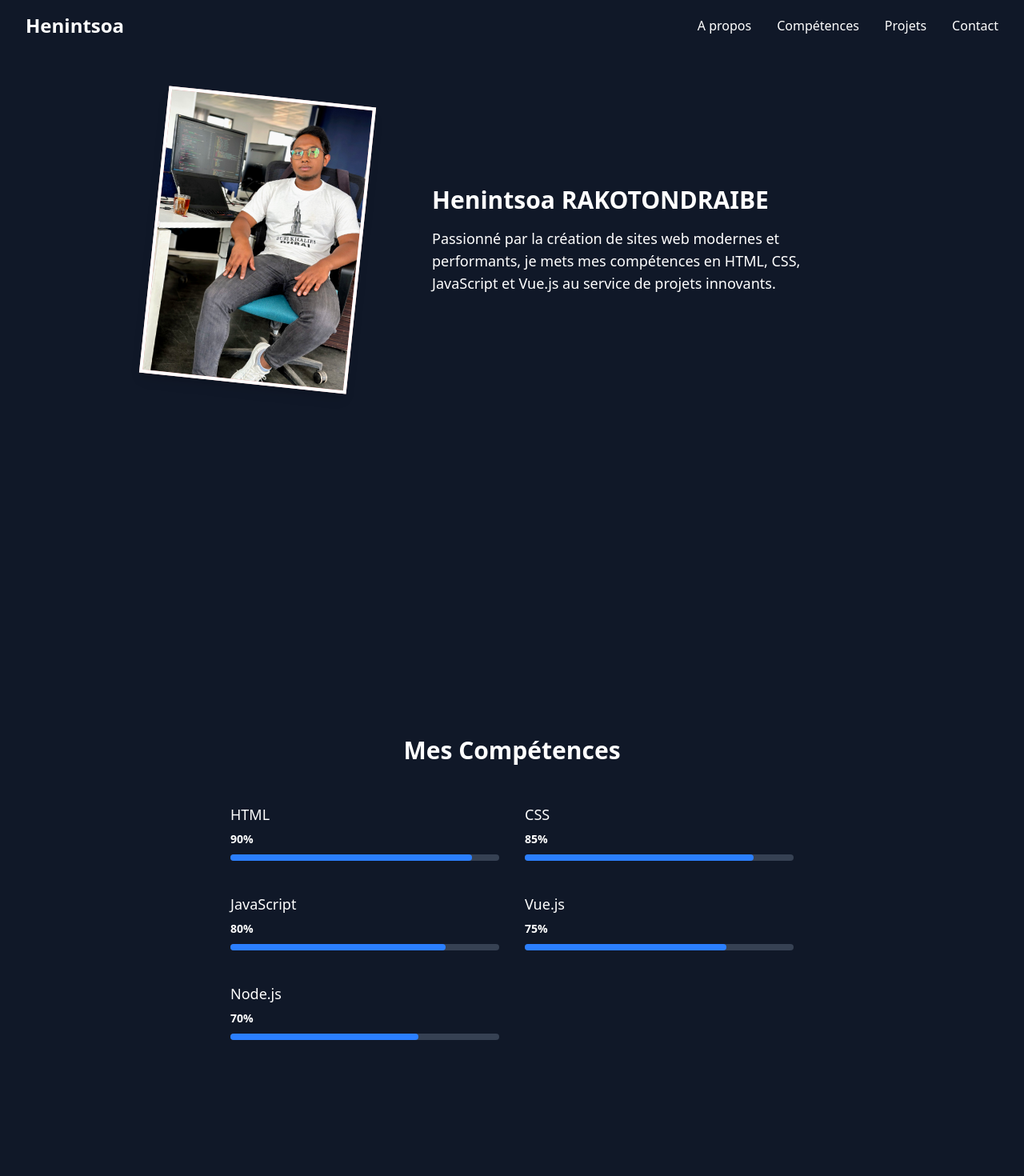
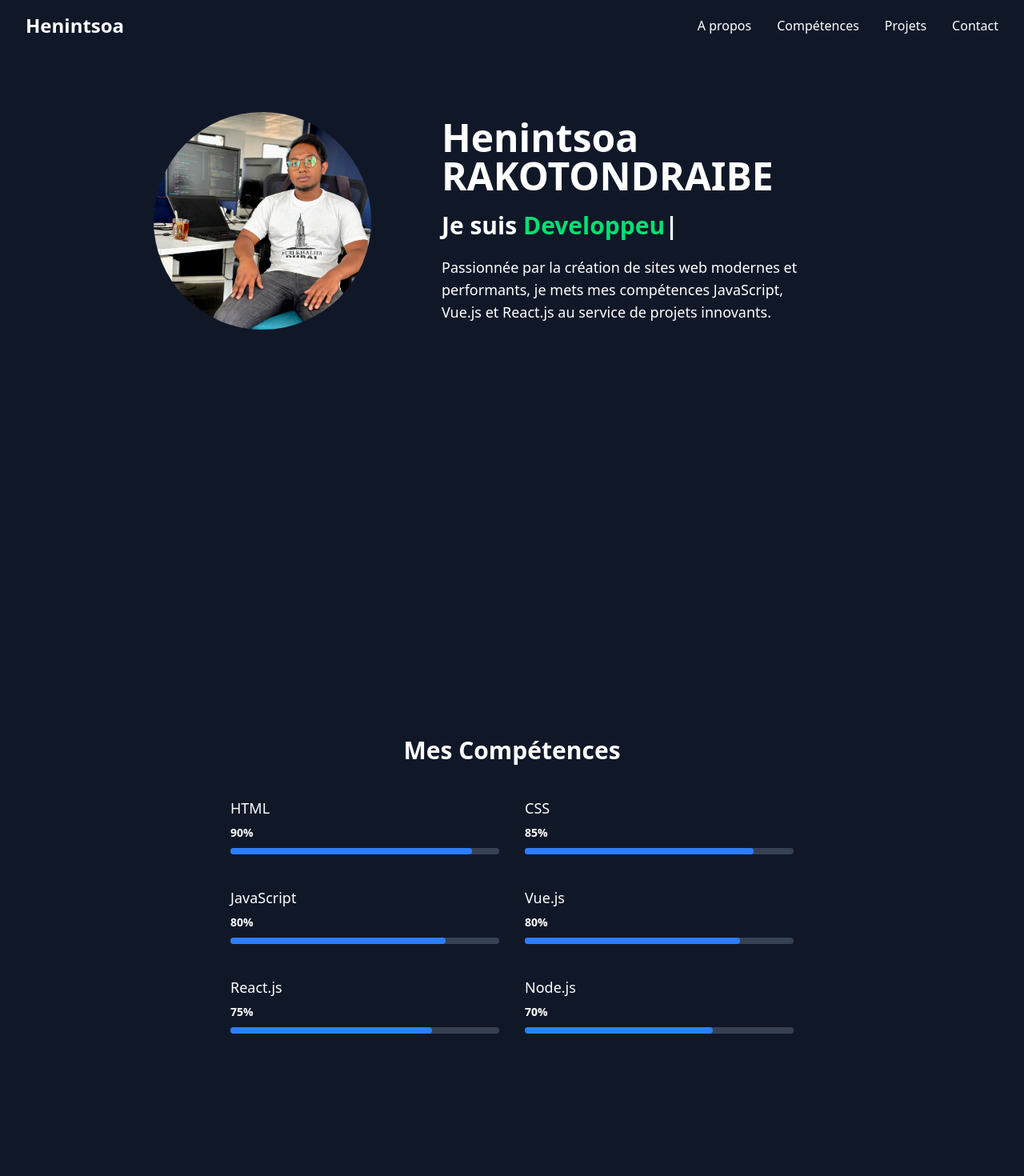
Before and after one commit to ashrak07/henintsoa_portfolio, a Vue app: page /skill in a window 1280 px wide. Shown: the top 1470 px of the page at 80% size. Built offline with nearby package versions, Linux system fonts and the light colour scheme.

Commit message:
new modif

```diff
--- a/package.json
+++ b/package.json
@@ -11,6 +11,7 @@
   },
   "dependencies": {
     "pinia": "^3.0.2",
+    "typed.js": "^2.1.0",
     "vue": "^3.5.13",
     "vue-router": "^4.5.0"
   },
--- a/src/components/FadeInOnScroll.vue
+++ b/src/components/FadeInOnScroll.vue
@@ -2,11 +2,11 @@
   <div
     ref="fadeElement"
     :class="[
-      'transition-all duration-1000 ease-out',
-      isVisible ? animationClass : 'opacity-0 translate-y-5',
+      'transition-all duration-500 ease-out',
+      isVisible ? animationClass : 'opacity-0 translate-y-20',
     ]"
   >
-    <slot />
+    <slot></slot>
   </div>
 </template>
 
--- a/src/components/NavBar.vue
+++ b/src/components/NavBar.vue
@@ -43,9 +43,9 @@
       :class="['md:hidden', isMenuOpen ? 'block' : 'hidden']"
       class="bg-gray-900 space-x-8 px-8 pt-4 pb-6"
     >
-      <NavLink href="#about" @navigate="closeMenu">About Me</NavLink>
-      <NavLink href="#skill" @navigate="closeMenu">Skills</NavLink>
-      <NavLink href="#project" @navigate="closeMenu">Projects</NavLink>
+      <NavLink href="#about" @navigate="closeMenu">A propos</NavLink>
+      <NavLink href="#skill" @navigate="closeMenu">Compétences</NavLink>
+      <NavLink href="#project" @navigate="closeMenu">Projets</NavLink>
       <NavLink href="#contact" @navigate="closeMenu">Contact</NavLink>
     </div>
   </nav>
--- a/src/components/Profile.vue
+++ b/src/components/Profile.vue
@@ -1,28 +1,37 @@
 <template>
   <section id="about" class="bg-gray-900 text-white">
-    <div class="pt-30 min-h-screen max-w-4xl mx-auto">
+    <div class="pt-35 min-h-screen max-w-4xl mx-auto">
       <div class="flex flex-col lg:flex-row items-center gap-6">
         <!-- Photo -->
-        <FadeInOnScroll animationClass="rotate-6">
+        <FadeInOnScroll animationClass="">
           <div
-            class="b2 flex-shrink-0 w-65 h-90 overflow-hidden shadow-lg border-4 border-white"
+            class="flex-shrink-0 w-32 sm:w-68 h-32 sm:h-68 overflow-hidden relative group"
           >
             <img
               src="../assets/henintsoa.jpeg"
               alt="Votre nom"
-              class="w-full h-full object-cover clip-diamond"
+              class="w-full h-full rounded-full object-cover relative"
+              style="object-position: center top"
             />
           </div>
         </FadeInOnScroll>
+
         <!-- Description -->
-        <div class="animate-fadeIn text-center px-16 lg:text-left">
-          <FadeInOnScroll>
-            <h2 class="text-3xl font-semibold mb-4">Henintsoa RAKOTONDRAIBE</h2>
-            <p class="text-lg">
-              Passionné par la création de sites web modernes et performants, je
-              mets mes compétences en HTML, CSS, JavaScript et Vue.js au service
+        <div class="animate-fadeIn text-center px-6 sm:px-16 lg:text-left">
+          <FadeInOnScroll animationClass="duration-1000 translate-y">
+            <div class="text-3xl sm:text-5xl font-semibold mb-5">
+              Henintsoa RAKOTONDRAIBE
+            </div>
+            <div class="text-xl sm:text-3xl font-semibold mb-5">
+              Je suis <span ref="typedElement" class="text-green-400"></span>
+            </div>
+          </FadeInOnScroll>
+          <FadeInOnScroll animationClass="duration-1000 translate-y">
+            <div class="text-base sm:text-lg">
+              Passionnée par la création de sites web modernes et performants,
+              je mets mes compétences JavaScript, Vue.js et React.js au service
               de projets innovants.
-            </p>
+            </div>
           </FadeInOnScroll>
         </div>
       </div>
@@ -31,7 +40,23 @@
 </template>
 
 <script setup>
+import { onMounted, ref } from "vue";
+import Typed from "typed.js";
 import FadeInOnScroll from "../components/FadeInOnScroll.vue";
+
+const typedElement = ref(null);
+
+onMounted(() => {
+  new Typed(typedElement.value, {
+    strings: ["Developpeur Frontend", "Developpeur Web"],
+    typeSpeed: 40,
+    backSpeed: 40,
+    backDelay: 1000,
+    loop: true,
+  });
+});
 </script>
 
-<style scoped></style>
+<style scoped>
+/* Optionnel : style pour ta classe .clip-diamond si tu veux un effet particulier */
+</style>
--- a/src/components/Project.vue
+++ b/src/components/Project.vue
@@ -1,5 +1,5 @@
 <template>
-  <section id="project" class="pt-16 min-h-screen bg-gray-900 text-white">
+  <section id="project" class="pt-30 min-h-screen bg-gray-900 text-white">
     <div class="max-w-7xl mx-auto px-6 lg:px-8">
       <h2 class="text-3xl font-semibold text-center mb-12">Mes Projets</h2>
       <div class="grid grid-cols-1 sm:grid-cols-2 md:grid-cols-3 gap-8">
--- a/src/components/Skill.vue
+++ b/src/components/Skill.vue
@@ -1,12 +1,17 @@
 <template>
-  <section id="skill" class="py-30 bg-gray-900 text-white py-16">
+  <section id="skill" class="py-30 bg-gray-900 text-white">
     <div class="max-w-3xl mx-auto px-6 lg:px-8">
-      <h2 class="text-3xl font-semibold text-center mb-12">Mes Compétences</h2>
-      <div class="grid grid-cols-1 md:grid-cols-2 gap-8">
-        <SkillBar label="HTML" percentage="90" />
+      <FadeInOnScroll
+        animationClass="transition-y-10 sm:pb-5 duration-800 ease-in-out"
+      >
+        <h2 class="text-3xl font-semibold text-center pb-5">Mes Compétences</h2>
+      </FadeInOnScroll>
+      <div class="grid grid-cols-1 md:grid-cols-2 sm:gap-8">
+        <SkillBar class="" label="HTML" percentage="90" />
         <SkillBar label="CSS" percentage="85" />
         <SkillBar label="JavaScript" percentage="80" />
-        <SkillBar label="Vue.js" percentage="75" />
+        <SkillBar label="Vue.js" percentage="80" />
+        <SkillBar label="React.js" percentage="75" />
         <SkillBar label="Node.js" percentage="70" />
       </div>
     </div>
@@ -16,6 +21,7 @@
 <script setup>
 import SkillBar from "../components/SkillBar.vue";
 import { ref } from "vue";
+import FadeInOnScroll from "./FadeInOnScroll.vue";
 
 const skill = ref(null);
 </script>
--- a/src/components/SkillBar.vue
+++ b/src/components/SkillBar.vue
@@ -1,28 +1,33 @@
 <template>
   <div>
     <label class="block text-lg font-medium">{{ label }}</label>
-    <div class="relative pt-1">
+    <div class="relative pt-1" ref="barRef">
       <div class="flex mb-2 items-center justify-between">
         <div>
-          <span class="font-semibold text-sm">{{ percentage }}%</span>
+          <span class="font-semibold text-sm">{{ animatedPercentage }}%</span>
         </div>
       </div>
-      <div class="flex mb-2 items-center justify-between">
-        <div class="w-full bg-gray-700 rounded-full">
-          <div
-            class="bg-blue-500 text-xs leading-none py-1 text-center text-white rounded-full"
-            :style="{ width: `${percentage}%` }"
-          >
-            <span class="sr-only">{{ percentage }}%</span>
+      <FadeInOnScroll>
+        <div class="flex mb-2 items-center justify-between">
+          <div class="w-full bg-gray-700 rounded-full">
+            <div
+              class="bg-blue-500 text-xs leading-none py-1 text-center text-white rounded-full transition-all duration-500 ease-in-out"
+              :style="{ width: `${animatedPercentage}%` }"
+            >
+              <span class="sr-only">{{ animatedPercentage }}%</span>
+            </div>
           </div>
         </div>
-      </div>
+      </FadeInOnScroll>
     </div>
   </div>
 </template>
 
 <script setup>
-defineProps({
+import { ref, onMounted, onBeforeUnmount } from "vue";
+import FadeInOnScroll from "./FadeInOnScroll.vue";
+
+const props = defineProps({
   label: {
     type: String,
     required: true,
@@ -32,4 +37,51 @@ defineProps({
     required: true,
   },
 });
+
+const animatedPercentage = ref(0);
+const barRef = ref(null);
+let observer = null;
+
+const animate = (target) => {
+  let current = 0;
+  const step = () => {
+    if (current < target) {
+      current += 1;
+      animatedPercentage.value = current;
+      requestAnimationFrame(step);
+    } else {
+      animatedPercentage.value = target;
+    }
+  };
+  step();
+};
+
+const setupObserver = () => {
+  if (!barRef.value) return;
+
+  observer = new IntersectionObserver(
+    ([entry]) => {
+      if (entry.isIntersecting) {
+        animate(props.percentage);
+      } else {
+        // Réinitialiser à 0 quand on quitte la vue
+        animatedPercentage.value = 0;
+      }
+    },
+    { threshold: 0.5 }
+  );
+
+  observer.observe(barRef.value);
+};
+
+onMounted(() => {
+  setupObserver();
+});
+
+onBeforeUnmount(() => {
+  if (observer) {
+    observer.disconnect();
+    observer = null;
+  }
+});
 </script>
```
Also changed, not shown: 1 other file (tests, documents, lock files or other folders).
